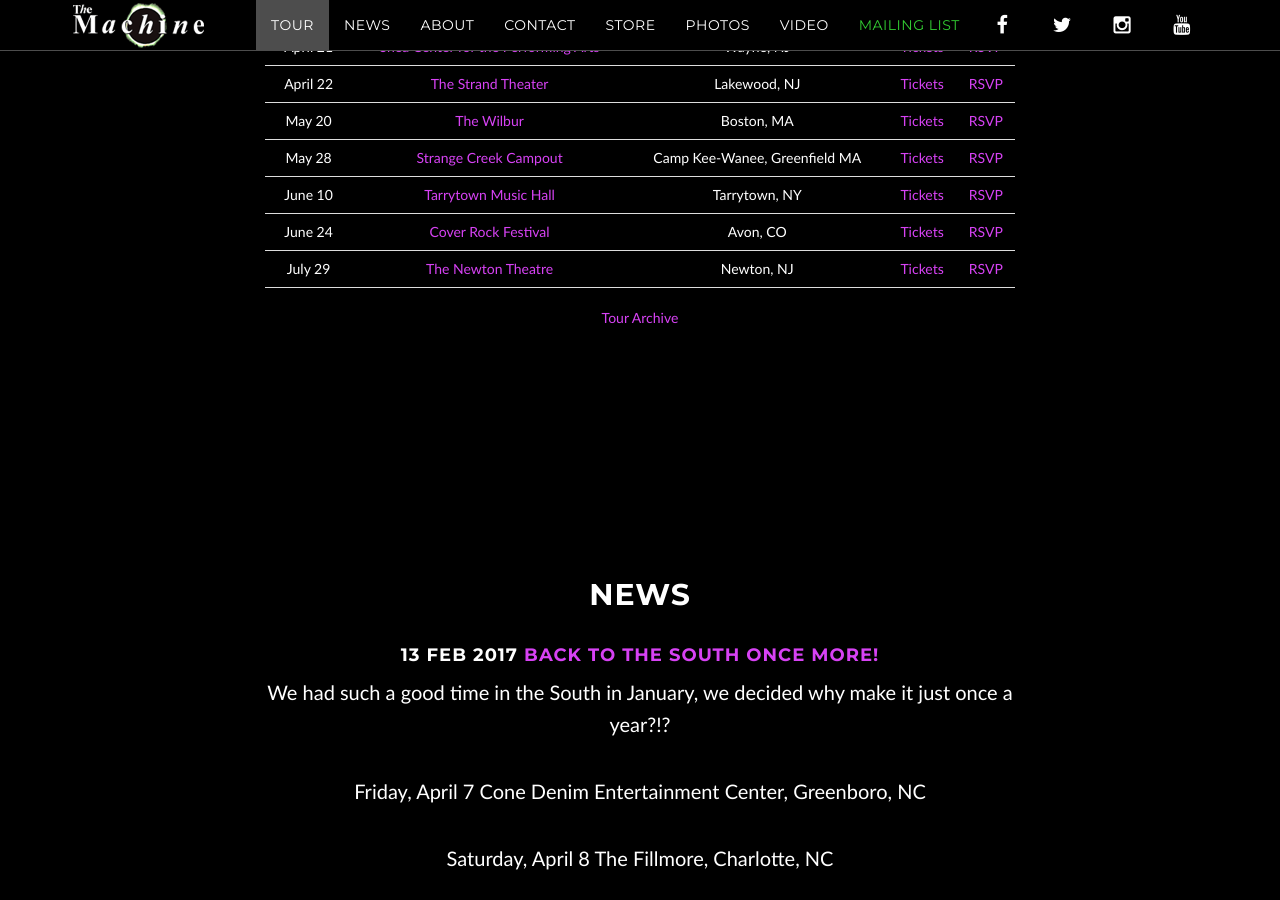
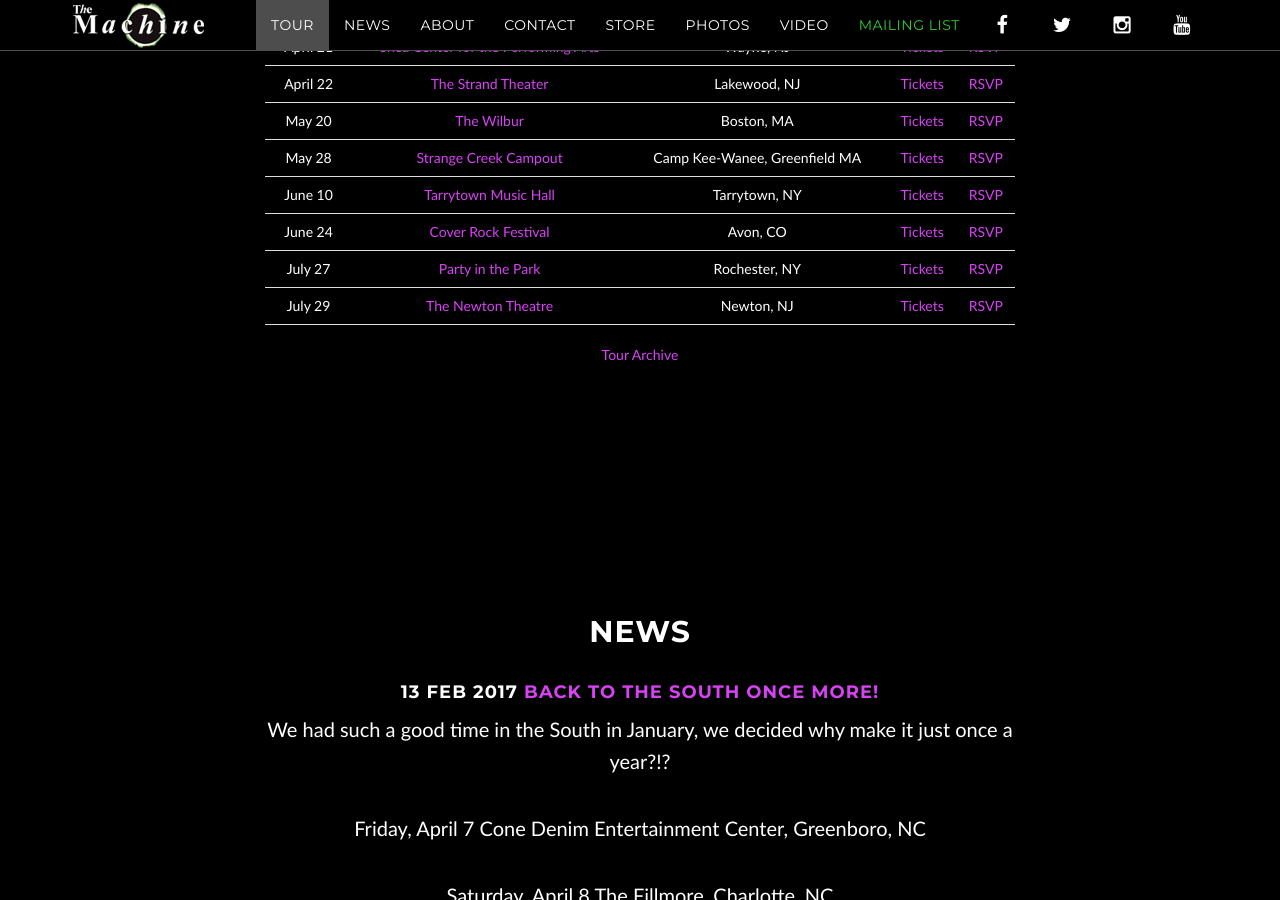
Before and after one commit to machineweb/machineweb.github.io, a Jekyll site: the page built from index.html, in a window 1280 px wide and 900 px high, scrolled down 1286 px. Built offline with Jekyll 4.4.1, drawn with Linux system fonts in a browser that asks for light colours; comment, search, counter and statistics services are not loaded.

Commit message:
New tour item

```diff
--- a/_data/tour.yml
+++ b/_data/tour.yml
@@ -2959,3 +2959,11 @@
     tickets-url: "http://www.thenewtontheatre.com/acts/the-machine-2017.html"
     rsvp-url: "https://www.facebook.com/events/1382892838424193/"
     order: "1501304400000"
+
+  - date: "July 27 2017"
+    venue: "Party in the Park"
+    venue-url: "http://www.cityofrochester.gov/pitp/"
+    location: "Rochester, NY"
+    tickets-url: "http://www.cityofrochester.gov/pitp/"
+    rsvp-url: "https://www.facebook.com/events/287809168299818/"
+    order: "1501131600000"
```
